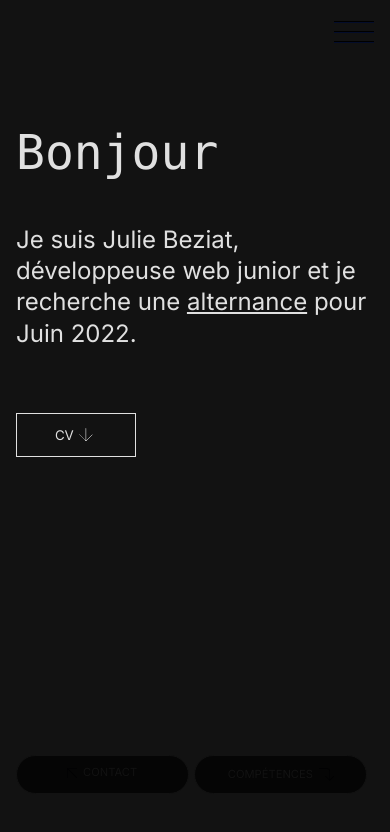
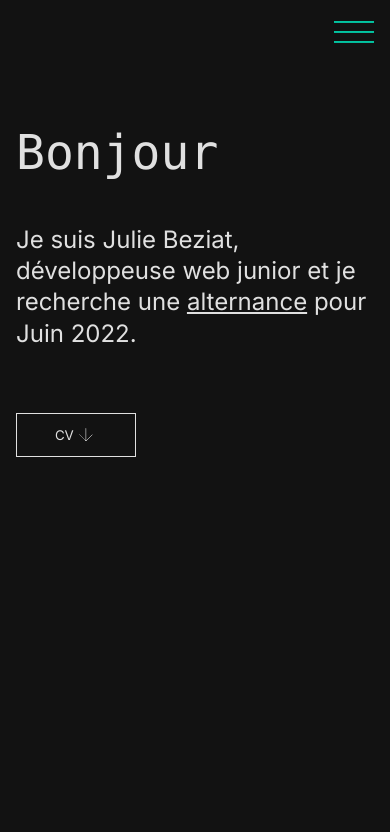
Before and after one commit to juliebeziat/portfolio, a React (Create React App) app: page / in a window 390 px wide. Shown: the top 832 px of the page. Built offline with nearby package versions, Linux system fonts and the light colour scheme.

Commit message:
[Style] change desktop and mobile menu + function with breakpoint conditionnal

```diff
--- a/src/components/Contact/index.js
+++ b/src/components/Contact/index.js
@@ -1,4 +1,3 @@
-import DesktopMenu from '../Menu/DesktopMenu';
 import './contact.scss';
 import GitHub from '../../assets/icons/github.svg';
 import LinkedIn from '../../assets/icons/linkedin.svg';
@@ -7,7 +6,6 @@ import Gif from '../../assets/gif/junimo.webp';
 
 const Contact = () => (
   <div className="contact">
-    <DesktopMenu />
     <div className="contact-header">
       <h1>Me contacter</h1>
     </div>
--- a/src/components/Home/index.js
+++ b/src/components/Home/index.js
@@ -1,7 +1,6 @@
 // == Import style
 import './home.scss';
 import Arrow from '../../assets/icons/arrow.svg';
-import DesktopMenu from '../Menu/DesktopMenu';
 // import ModalCV from '../Modal/CV';
 
 const Home = () => (
@@ -14,7 +13,6 @@ const Home = () => (
         <img src={Arrow} alt="" />
       </button>
     </div>
-    <DesktopMenu />
     {/* <ModalCV /> */}
   </div>
 );
--- a/src/components/Menu/DesktopMenu.js
+++ b/src/components/Menu/DesktopMenu.js
@@ -3,83 +3,18 @@ import { NavLink } from 'react-router-dom';
 
 // == Import style
 import './desktopmenu.scss';
-import Previous from '../../assets/icons/go_back.svg';
-import Next from '../../assets/icons/go_next.svg';
+import Logo from '../../assets/icons/logo-julie.png';
+import Toggle from '../../assets/icons/toggle.svg';
 
-const DesktopMenu = () => {
-  // Function to change name and link of buttons on different pages of the app
-  const buttonsName = () => {
-    switch (window.location.pathname) {
-      case '/':
-        return [
-          {
-            name: 'Contact',
-            link: '/contact',
-          },
-          {
-            name: 'Compétences',
-            link: '/competences',
-          },
-        ];
-      case '/competences':
-        return [
-          {
-            name: 'Accueil',
-            link: '/',
-          },
-          {
-            name: 'Projets',
-            link: '/projets',
-          },
-        ];
-      case '/projets':
-        return [
-          {
-            name: 'Compétences',
-            link: '/competences',
-          },
-          {
-            name: 'Contact',
-            link: '/contact',
-          },
-        ];
-      case '/contact':
-        return [
-          {
-            name: 'Projets',
-            link: '/projets',
-          },
-          {
-            name: 'Accueil',
-            link: '/',
-          },
-        ];
-      default: return '/';
-    }
-  };
-
-  return (
-    <div>
-      <div className="menu-buttons">
-        <nav className="menu-buttons-navbar">
-          <NavLink
-            to={buttonsName()[0].link}
-            className="menu-buttons-navbar-nav"
-          >
-            <img className="menu-buttons-navbar-nav-icon previous" src={Previous} alt="" />
-            {buttonsName()[0].name}
-          </NavLink>
-          <NavLink
-            to={buttonsName()[1].link}
-            className="menu-buttons-navbar-nav"
-          >
-            {buttonsName()[1].name}
-            <img className="menu-buttons-navbar-nav-icon next" src={Next} alt="" />
-          </NavLink>
-        </nav>
-      </div>
-    </div>
-  );
-};
+const DesktopMenu = () => (
+  <div className="desktop-menu">
+    <NavLink to="/"><img className="desktop-menu-logo" src={Logo} alt="logo-portfolio" /></NavLink>
+    <NavLink to="/" className="desktop-menu-nav">Accueil</NavLink>
+    <NavLink to="/competences" className="desktop-menu-nav">Compétences</NavLink>
+    <div><img className="desktop-menu-icon" src={Toggle} alt="dark-light-mode" /></div>
+    <NavLink to="/projets" className="desktop-menu-nav">Projets</NavLink>
+    <NavLink to="/contact" className="desktop-menu-nav">Contact</NavLink>
+  </div>
+);
 
 export default DesktopMenu;
--- a/src/components/Menu/MobileMenu.js
+++ b/src/components/Menu/MobileMenu.js
@@ -3,7 +3,7 @@ import { NavLink } from 'react-router-dom';
 import { useState } from 'react';
 
 // == Import style
-import './menu.scss';
+import './mobilemenu.scss';
 import MenuBurger from '../../assets/icons/menu.svg';
 import Cross from '../../assets/icons/cross.svg';
 
--- a/src/components/Menu/desktopmenu.scss
+++ b/src/components/Menu/desktopmenu.scss
@@ -1,60 +1,27 @@
 @use '../../style/vars';
 
-.menu-buttons {
+.desktop-menu {
   position: fixed;
-  bottom: 50px;
-  width: 90%;
+  top: 30px;
+  left: 80px;
+  width: 50%;
+  display: flex;
+  justify-content: space-between;
 
-  @media screen and (min-width: 1024px) {
-    left: 80px;
+  &-logo  {
+    width: 20px;
   }
 
-  &-navbar {
-    display: flex;
-    justify-content: space-between;
+  &-icon {
+    filter: invert(49%) sepia(13%) saturate(1807%) hue-rotate(225deg) brightness(93%) contrast(86%);
+  }
 
-    &-nav {
-      text-transform: uppercase;
-      text-decoration: none;
-      color: vars.$darkColor;
-      background-color: darken($color: vars.$backgroundColor, $amount: 5%);
-      padding: 1em;
-      border-radius: 3em;
-      border: 1px solid vars.$darkColor;
-      cursor: pointer;
-      text-align: center;
-      width: 150px;
+  &-nav {
+    color: vars.$lightColor;
+    text-decoration: none;
 
-      @media screen and (max-width: 425px) {
-        font-size: .7em;
-        &:nth-child(1) {
-          margin-right: .5em;
-        }
-      }
-
-      &-icon {
-        vertical-align: middle;
-
-        &.previous {
-          margin-right: .5em;
-          width: 15px;
-          height: 15px;
-          @media screen and (max-width: 425px) {
-            width: 10px;
-            height: 10px;
-          }
-        }
-
-        &.next {
-          margin-left: .5em;
-          width: 20px;
-          height: 20px;
-          @media screen and (max-width: 425px) {
-            width: 15px;
-            height: 15px;
-          }
-        }
-      }
+    &.active {
+      color: vars.$mainColor;
     }
   }
 }
--- a/src/components/Menu/index.js
+++ b/src/components/Menu/index.js
@@ -1,13 +1,24 @@
-// == Import style
-import './menu.scss';
+// == Import utils
+import { useEffect, useState } from 'react';
 
 // == Import components
+import DesktopMenu from './DesktopMenu';
 import MobileMenu from './MobileMenu';
 
-const Menu = () => (
-  <div>
-    <MobileMenu />
-  </div>
-);
+const Menu = () => {
+  // Objective : Mobile Menu when screen width is under 1024px
+  const [width, setWidth] = useState(window.innerWidth);
+  const breakpoint = 1024;
+
+  useEffect(() => {
+    window.addEventListener('resize', () => setWidth(window.innerWidth));
+  }, []);
+
+  return (
+    <div>
+      {width < breakpoint ? <MobileMenu /> : <DesktopMenu />}
+    </div>
+  );
+};
 
 export default Menu;
--- a/src/components/Menu/menu.scss
+++ b/src/components/Menu/mobilemenu.scss
@@ -1,16 +1,11 @@
 @use '../../style/vars';
 
 .menu {
-
   position: absolute;
   width: 10em;
-  outline: 5px solid vars.$mainColor;
-  outline-offset: -5px;
-  height: 100vh;
   z-index: 10;
   background-color: vars.$backgroundColor;
   right: 0;
-
   animation: fadeIn 1s;
 
   @keyframes fadeIn {
@@ -34,6 +29,7 @@
       right: 10px;
       top: 10px;
       img {
+        filter: invert(66%) sepia(13%) saturate(5496%) hue-rotate(122deg) brightness(89%) contrast(98%);
         width: 40px;
         height: 40px;
       }
@@ -45,6 +41,7 @@
       img {
         width: 30px;
         height: 30px;
+        filter: invert(100%);
       }
     }
   }
@@ -56,16 +53,22 @@
 
   &-navbar {
     margin-top: 5em;
-    padding-top: 3em;
     display: flex;
     flex-wrap: wrap;
 
+    a {
+      color: vars.$lightColor;
+    }
+
     &-nav {
-      margin: 2em 1em;
+      margin: 1em;
+      width: 100%;
+      padding: 1em 0.5em;
+      border-radius: .3em;
     }
 
     .active {
-      text-decoration: underline;
+      background-color: vars.$secondaryColor;
     }
   }
 }
--- a/src/components/Projects/index.js
+++ b/src/components/Projects/index.js
@@ -1,10 +1,8 @@
-import DesktopMenu from '../Menu/DesktopMenu';
 import './projects.scss';
 
 const Projects = () => (
   <div>
     Projets
-    <DesktopMenu />
   </div>
 );
 
--- a/src/components/Skills/index.js
+++ b/src/components/Skills/index.js
@@ -1,7 +1,6 @@
 /* eslint-disable max-len */
 import './skills.scss';
 import dataSkills from '../../functions/icons';
-import DesktopMenu from '../Menu/DesktopMenu';
 
 const Skills = () => (
   <div className="about-skills">
@@ -21,7 +20,6 @@ const Skills = () => (
           </li>
         ))}
       </ul>
-      <DesktopMenu />
     </div>
   </div>
 );
--- a/src/style/_vars.scss
+++ b/src/style/_vars.scss
@@ -4,3 +4,4 @@ $lightColor: rgba(255, 255, 255, 0.87);
 $mainColor: #03C4A1;
 $secondaryColor: #916BBF;
 $thirdColor: #F27D5B;
+$hoverColor: rgba(196, 196, 196, 0.12);
```
Also changed, not shown: src/assets/icons/logo-julie.png (added).
